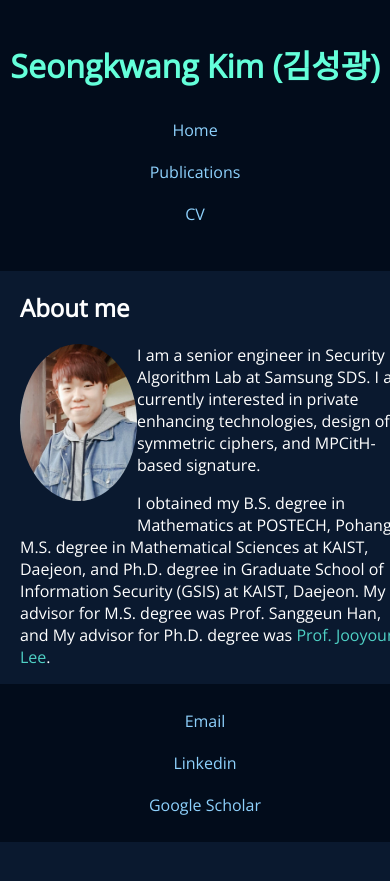
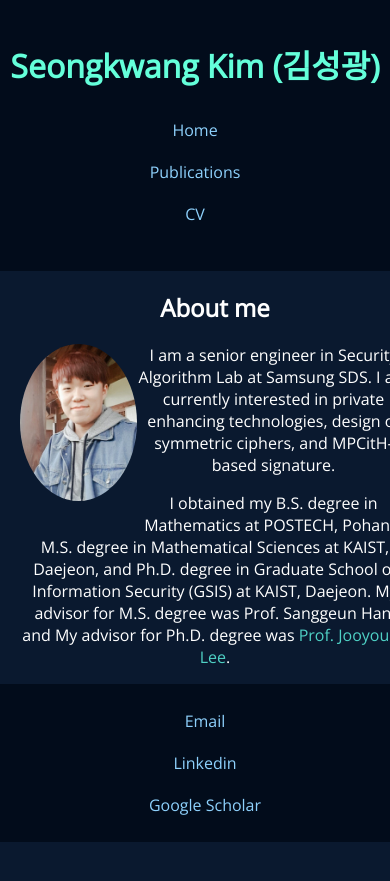
Before and after one commit to sgk1m/sgk1m.github.io, a Jekyll site: the page built from index.html, in a window 390 px wide. Shown: the top 881 px of the page. Built offline with Jekyll 4.4.1, drawn with Linux system fonts in a browser that asks for light colours.

Commit message:
Update main.css

```diff
--- a/css/main.css
+++ b/css/main.css
@@ -110,4 +110,7 @@
         margin: 0 auto 20px; /* Center image on small screens */
         width: 150px; /* Smaller size for the image on smaller screens */
     }
+    .blurb {
+        text-align: center; /* Center text for smaller screens */
+    }
 }
```
